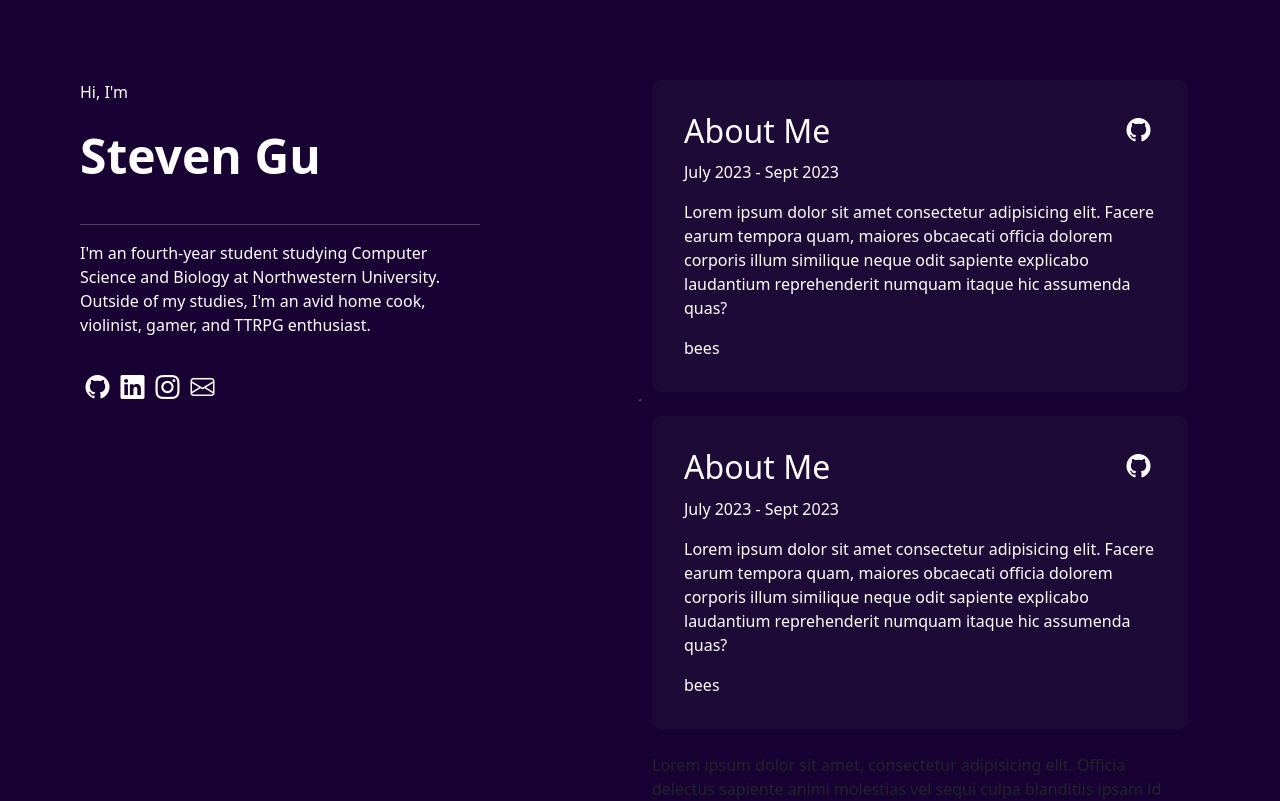
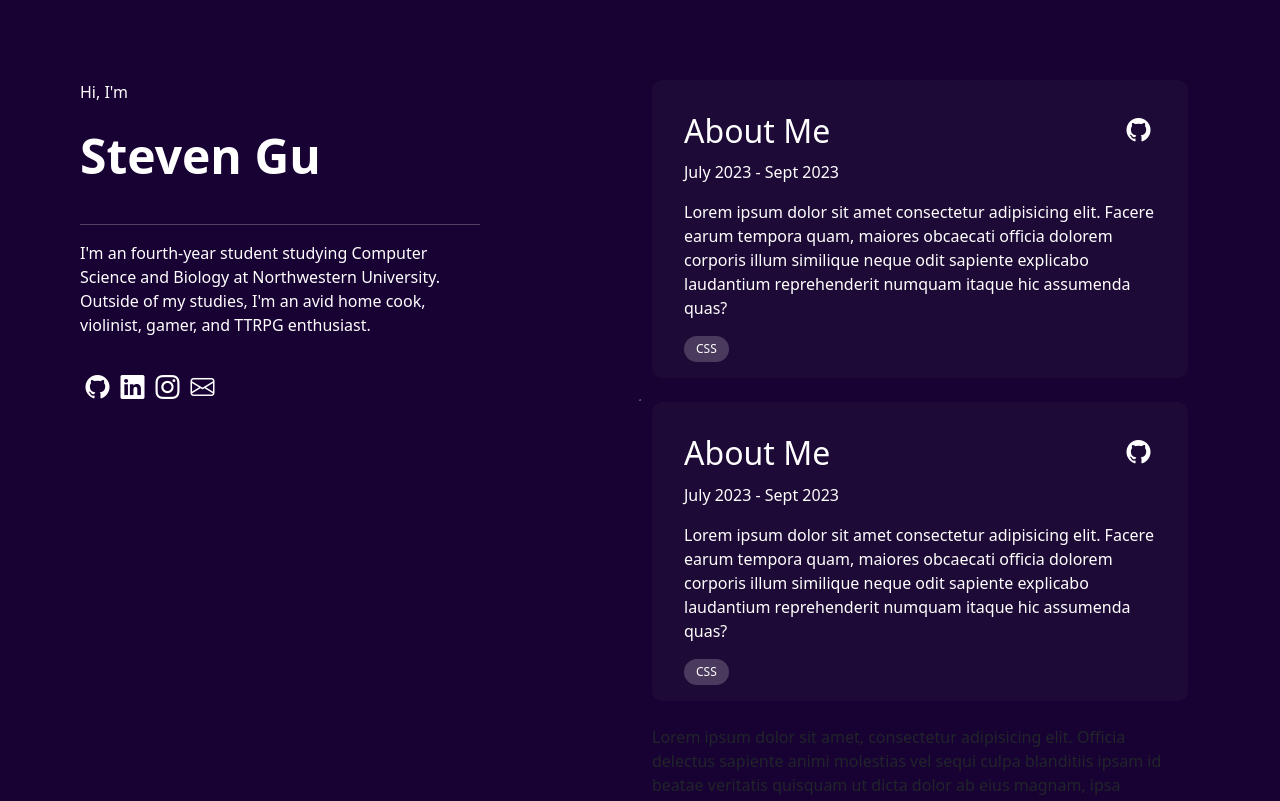
Before and after one commit to theogguu/stevensite, a React (Vite) app: page / in a window 1280 px wide. Shown: the top 801 px of the page. Built offline with nearby package versions, Linux system fonts and the light colour scheme.

Commit message:
tag component

```diff
--- a/src/components/Card/Card.jsx
+++ b/src/components/Card/Card.jsx
@@ -1,7 +1,8 @@
 import "./Card.css";
 import IconButton from "../IconButton/IconButton";
+import Tag from "../Tag/Tag"
 
-const Card = ({ title, body, icon, href }) => {
+const Card = ({ title, time, body, icon, href }) => {
   return (
     <div className="project-card">
       <div className="project-card-heading">
@@ -19,7 +20,7 @@ const Card = ({ title, body, icon, href }) => {
         </p>
       </div>
       <div className="project-card-footer">
-        <p>bees</p>
+        <Tag name="CSS" />
       </div>
     </div>
   );
--- /dev/null
+++ b/src/components/Tag/Tag.css
@@ -0,0 +1,7 @@
+.tag {
+    font-size: 0.75rem;
+    font-weight: 500;
+    border-radius: 9999px;
+    padding: 0.25rem 0.75rem 0.25rem 0.75rem;
+    background-color: rgba(255, 255, 255, 0.2);
+}
--- /dev/null
+++ b/src/components/Tag/Tag.jsx
@@ -0,0 +1,10 @@
+import './Tag.css'
+const Tag = ({name}) => {
+    return (
+        <div className="tag">
+            {name}
+        </div>
+    )
+}
+
+export default Tag;
```
